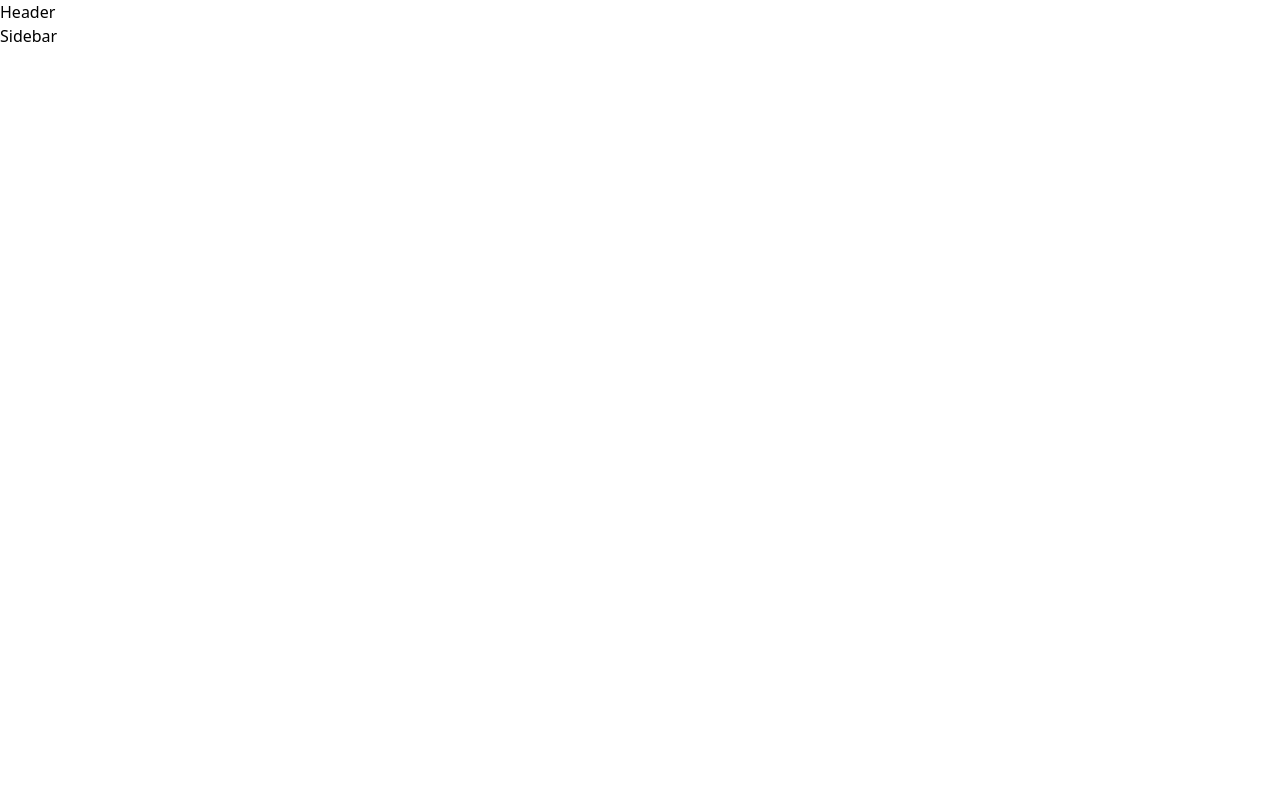
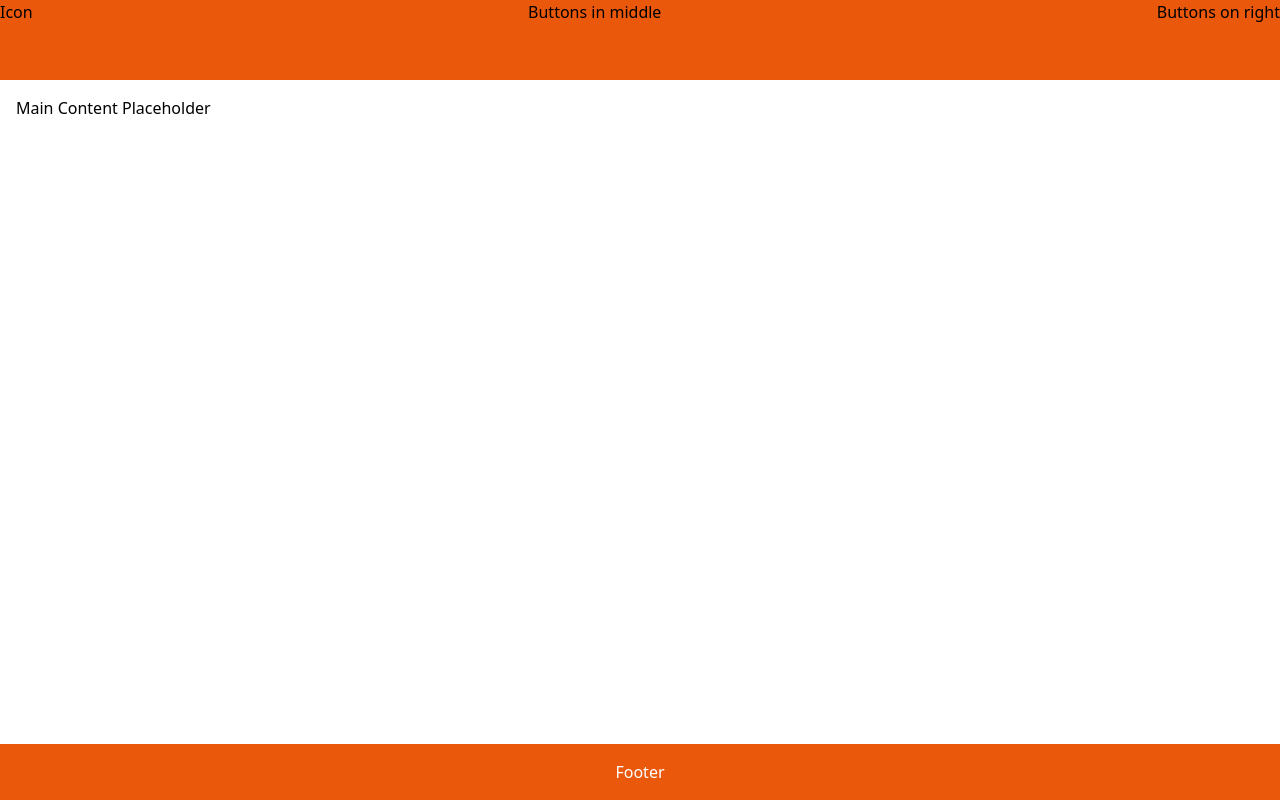
Before and after one commit to williamntlam/rate-my-rental, a React (Vite) app in the folder frontend/: page / in a window 1280 px wide. Built offline with nearby package versions, Linux system fonts and the light colour scheme.

Commit message:
feat: removed sidebar component and added footer component. author: William Lam<williamntlam@gmail.com>

```diff
--- a/frontend/src/App.tsx
+++ b/frontend/src/App.tsx
@@ -1,11 +1,12 @@
 import Header from "./components/layout/Header";
-import Sidebar from "./components/layout/Sidebar";
+import Footer from "./components/layout/Footer";
 
 function App() {
   return (
-    <div>
+    <div className="flex flex-col min-h-screen">
       <Header />
-      <Sidebar />
+      <main className="flex-grow p-4">Main Content Placeholder</main>
+      <Footer />
     </div>
   );
 }
--- /dev/null
+++ b/frontend/src/components/layout/Footer.tsx
@@ -0,0 +1,7 @@
+const Footer = () => {
+  return (
+    <footer className="p-4 bg-orange-600 text-white text-center">Footer</footer>
+  );
+};
+
+export default Footer;
--- a/frontend/src/components/layout/Header.tsx
+++ b/frontend/src/components/layout/Header.tsx
@@ -1,5 +1,11 @@
 const Header = () => {
-  return <div>Header</div>;
+  return (
+    <header className="w-100 bg-orange-600 h-20 flex justify-between">
+      <div>Icon</div>
+      <div>Buttons in middle</div>
+      <div>Buttons on right</div>
+    </header>
+  );
 };
 
 export default Header;
--- a/frontend/src/components/layout/Sidebar.tsx
+++ /dev/null
@@ -1,5 +0,0 @@
-const Sidebar = () => {
-  return <div>Sidebar</div>;
-};
-
-export default Sidebar;
```
